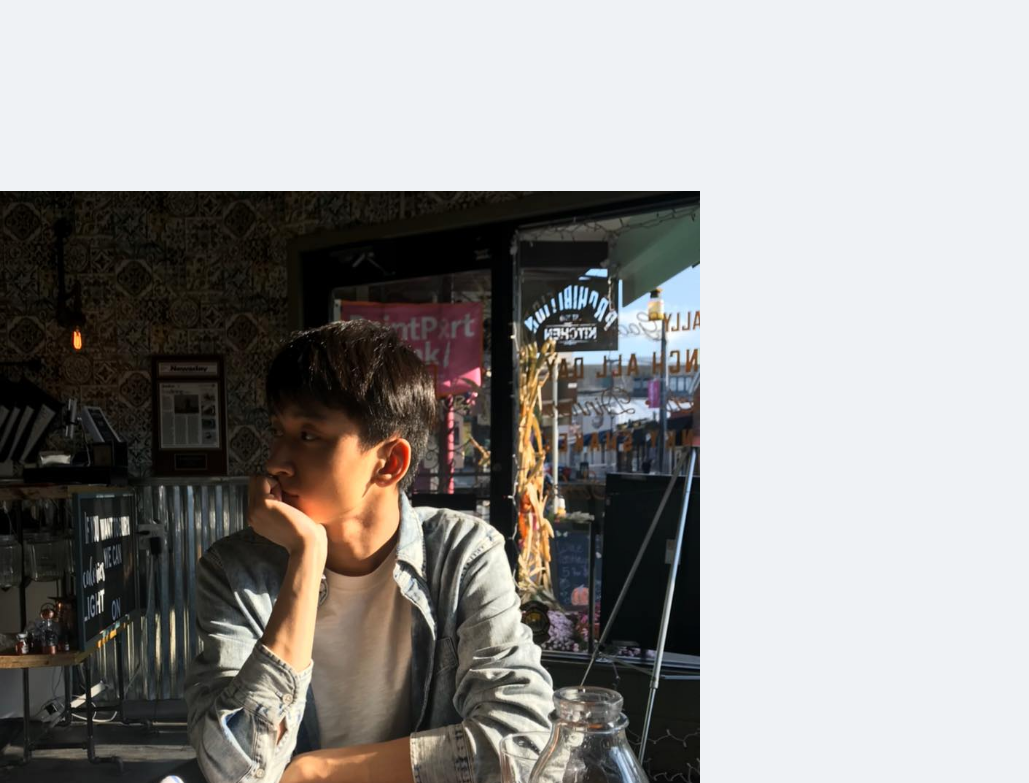
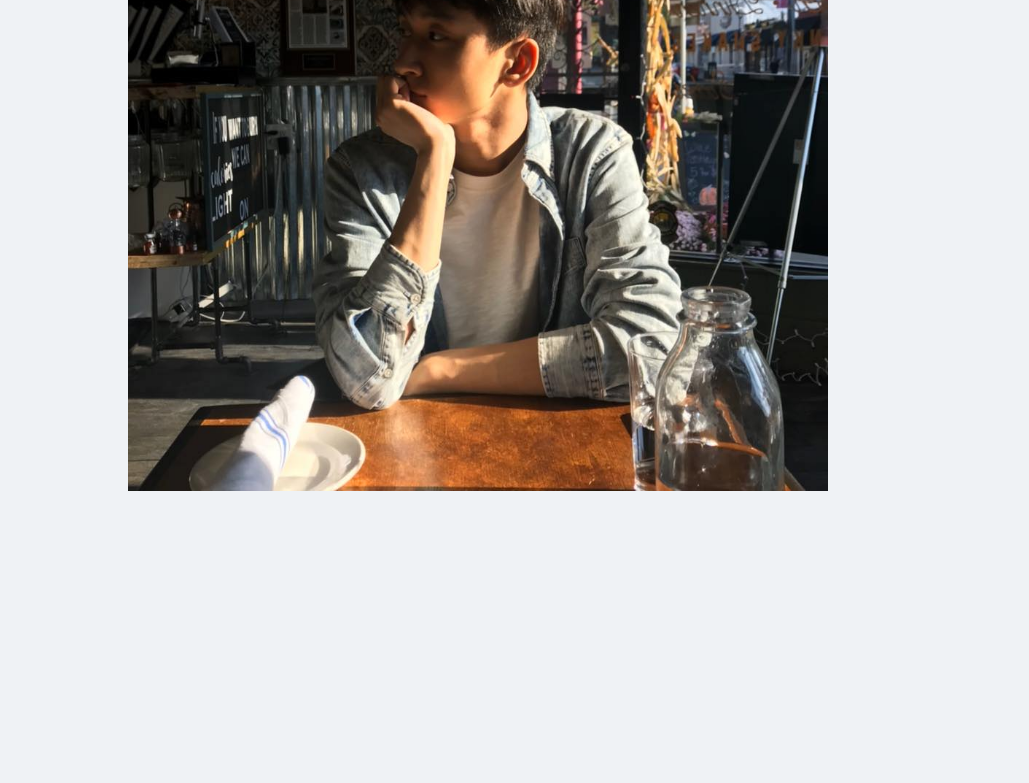
Before and after one commit to gordon-z/gordon-z.github.io, a plain HTML site: page index.html in a window 1280 px wide. Shown: the part 709-1492 px from the top of the page, without its empty margins (0-1029 px from the left). After the commit the page ends 1403 px from the top, so only its background shows below. Drawn offline with Linux system fonts and the light colour scheme.

Commit message:
Adding and centering intro wrapper to center

```diff
--- a/index.html
+++ b/index.html
@@ -24,11 +24,13 @@
         </ul>
       </nav>
     </div>
-    <div id="boxed">
-      <h1 class="h-1">Hi, I'm Gordon. A developer and data enthusiast.</h1>
-    </div>
-    <div id="main_pic">
-      <img src="images/me2.jpg" width="700" height="700">
+    <div id="intro">
+      <div class="box">
+        <h1>Hi, I'm Gordon. A developer and data enthusiast.</h1>
+      </div>
+      <div id="main_pic">
+        <img src="images/me2.jpg" width="700" height="700">
+      </div>
     </div>
     <script src="scripts/main.js"></script>
   </body>
--- a/styles/style.css
+++ b/styles/style.css
@@ -51,20 +51,24 @@ a {
   text-decoration: none;
 }
 
-#boxed {
-  margin-left: 400px;
-  padding-top: 400px;
+#intro {
+  margin: 200px auto;
+  width: 80%;
+
+}
+
+.box {
+  display: flex;
+  justify-content: center;
+  align-items: center;
   height:250px;
   width:600px;
-  text-align: left;
-  vertical-align: middle;
-  float: left;
+  display: inline-block;
+  margin-left: 100px;
 }
 
 #main_pic {
+  margin: auto;
+  display: inline-block;
   vertical-align: middle;
-  display: inline-block;
-  margin: auto;
-  position: relative;
-  padding-top: 200px;
 }
```
